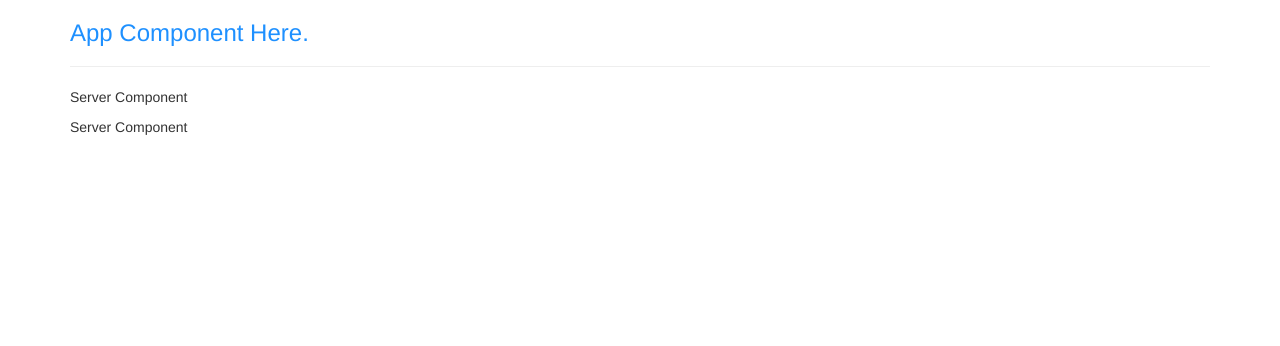
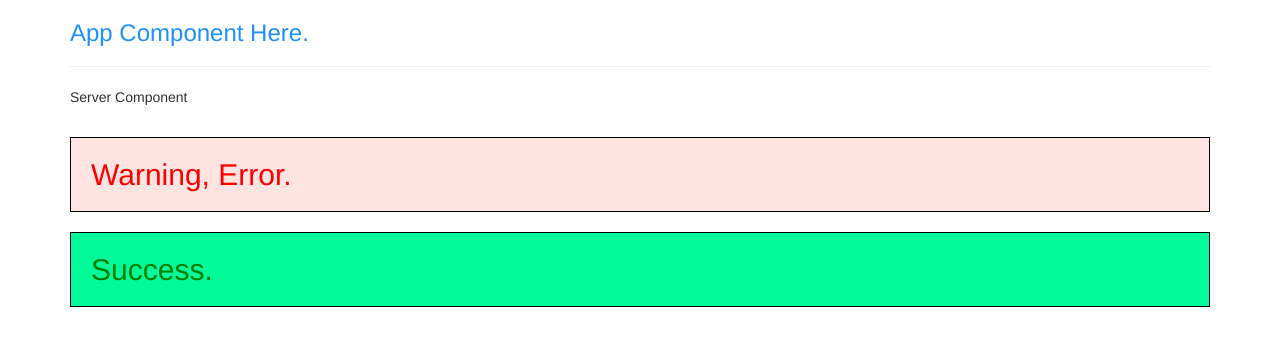
Before and after one commit to bowmancg/angular-intro, an Angular app: page / in a window 1280 px wide. Shown: the top 346 px of the page. Built offline with nearby package versions, Linux system fonts and the light colour scheme.

Commit message:
added success and warning components

```diff
--- a/src/app/app.component.html
+++ b/src/app/app.component.html
@@ -1,5 +1,7 @@
-<div class="container">
-    <div class="row">
+<body>
+
+    <div class="container">
+        <div class="row">
         <div class="col-xs-12">
             <h3>App Component Here.</h3>
             <hr>
@@ -9,3 +11,12 @@
         </div>
     </div>
 </div>
+<div class="container">
+    <div class="row">
+        <div class="col-xs-12">
+            <app-warning-alert></app-warning-alert>
+            <app-success-alert></app-success-alert>
+        </div>
+    </div>
+</div>
+</body>
--- a/src/app/app.module.ts
+++ b/src/app/app.module.ts
@@ -4,12 +4,16 @@ import { AppComponent } from './app.component';
 import { FormsModule } from '@angular/forms';
 import { ServerComponent } from './server/server.component';
 import { ServersComponent } from './servers/servers.component';
+import { WarningAlertComponent } from './warning-alert/warning-alert.component';
+import { SuccessAlertComponent } from './success-alert/success-alert.component';
 
 @NgModule({
   declarations: [
     AppComponent,
     ServerComponent,
-    ServersComponent
+    ServersComponent,
+    WarningAlertComponent,
+    SuccessAlertComponent
   ],
   imports: [
     BrowserModule,
--- a/src/app/servers/servers.component.ts
+++ b/src/app/servers/servers.component.ts
@@ -4,7 +4,6 @@ import { Component, OnInit } from '@angular/core';
   // selector: '[app-servers]',
   selector: '.app-servers',
   template: `
-    <app-server></app-server>
     <app-server></app-server>`,
   styleUrls: ['./servers.component.css'],
 })
--- /dev/null
+++ b/src/app/success-alert/success-alert.component.css
@@ -0,0 +1,6 @@
+h2 {
+    color: green;
+    padding: 20px;
+    border: 1px solid black;
+    background-color: mediumspringgreen;
+}
--- /dev/null
+++ b/src/app/success-alert/success-alert.component.html
@@ -0,0 +1 @@
+<h2>Success.</h2>
--- /dev/null
+++ b/src/app/warning-alert/warning-alert.component.css
@@ -0,0 +1,6 @@
+h2 {
+    color: red;
+    padding: 20px;
+    background-color: mistyrose;
+    border: 1px solid black;
+}
--- /dev/null
+++ b/src/app/warning-alert/warning-alert.component.ts
@@ -0,0 +1,12 @@
+import { Component } from '@angular/core';
+
+@Component({
+  selector: 'app-warning-alert',
+  template: `
+  <h2>Warning, Error.</h2>
+  `,
+  styleUrls: ['./warning-alert.component.css']
+})
+export class WarningAlertComponent {
+
+}
```
Also changed, not shown: src/app/success-alert/success-alert.component.ts (added, +10 -0 lines), src/app/warning-alert/warning-alert.component.html (added).
